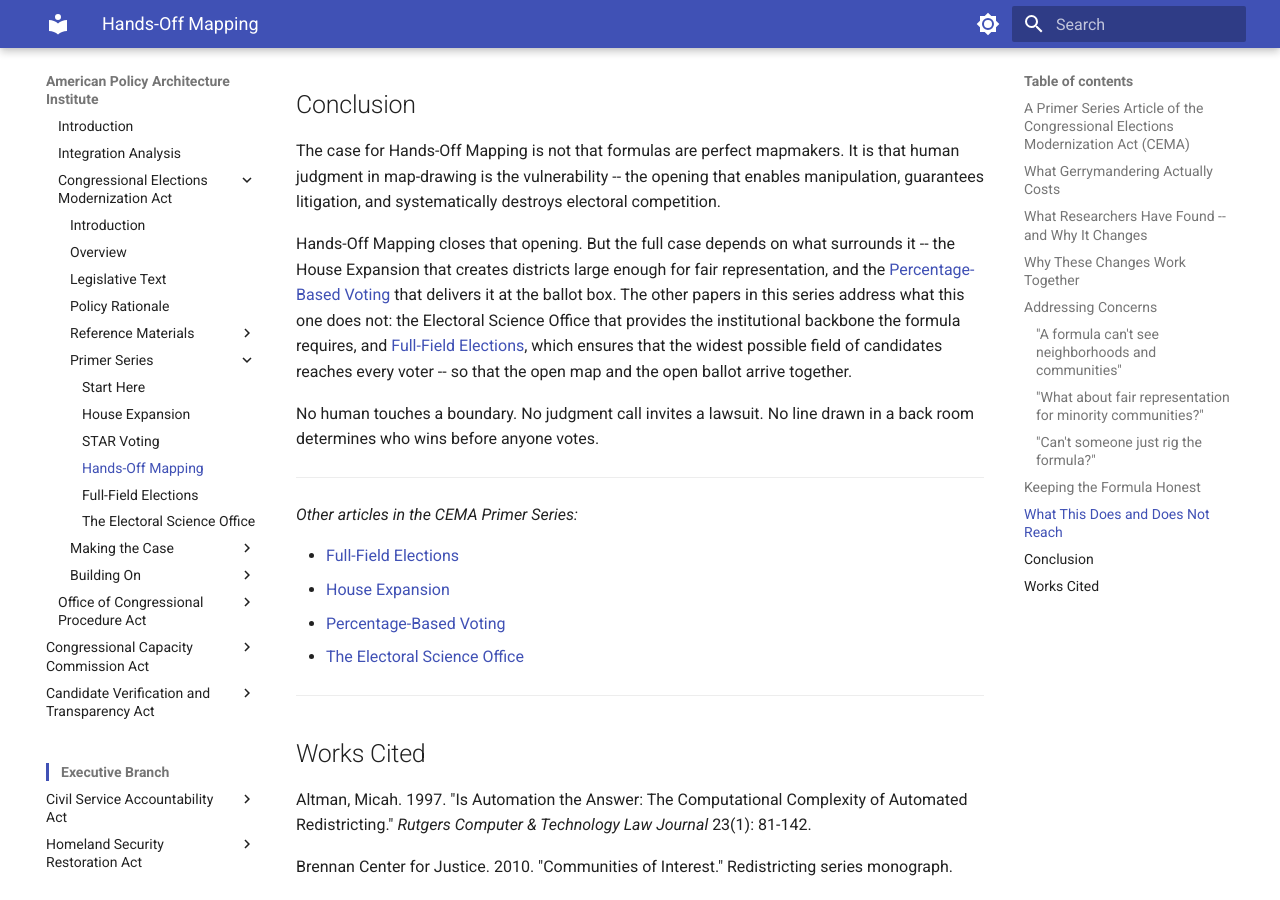
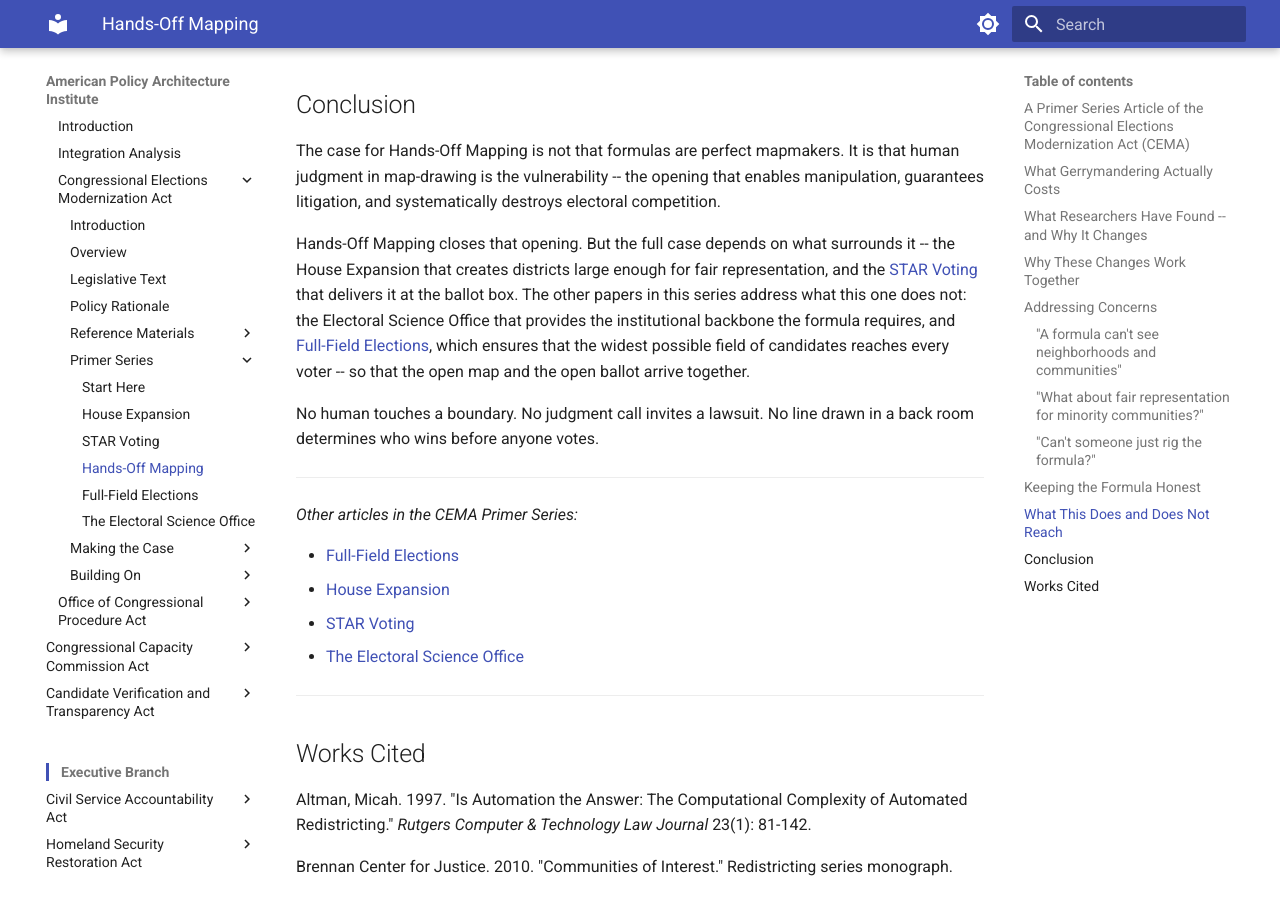
Before and after one commit to albertintech/apai, an MkDocs documentation site: the page built from docs/congress/cmf/cema/hands-off-mapping.md, in a window 1280 px wide and 900 px high, scrolled down 6525 px. Built offline with MkDocs 1.6.1 and Material for MkDocs 9.7.7, drawn with Linux system fonts in a browser that asks for light colours; some of the changed lines change nothing that is shown; some of the changed text lies outside the part shown.

Commit message:
Replace 'Percentage-Based Voting' with 'STAR Voting'
Updated references from 'Percentage-Based Voting' to 'STAR Voting' throughout the document, including in the conclusion and footer index. Adjusted revision history to reflect the new naming convention.

```diff
--- a/docs/congress/cmf/cema/hands-off-mapping.md
+++ b/docs/congress/cmf/cema/hands-off-mapping.md
@@ -50,7 +50,7 @@
 
 House Expansion matters because the current House has 435 members for roughly 330 million people -- a ratio frozen since 1929. The Act expands the House to approximately 720 seats. A larger House creates enough seats to build multi-seat districts with real depth -- five, six, or seven representatives per district instead of one. The more seats a district elects, the smaller the share of the vote a cohesive group needs to win one of them. At five seats, a group needs roughly twenty percent. At seven, roughly fourteen percent.
 
-[Percentage-based voting](/congress/cmf/cema/percentage-based-voting/) ensures that seats in those larger districts are allocated to match how people actually voted. A community making up twenty percent of a five-seat district elects roughly one representative -- not because a mapmaker drew them a favorable district, but because the voting math distributes seats in proportion to voter support. Competitive races are built in. Fair representation for every cohesive group follows from the arithmetic rather than depending on a mapmaker's good intentions. But someone still has to draw the district boundaries -- and under human-drawn maps, that step remains an opening for manipulation.
+[STAR Voting](/congress/cmf/cema/star-voting/) ensures that seats in those larger districts are allocated to match how people actually voted. A community making up twenty percent of a five-seat district elects roughly one representative -- not because a mapmaker drew them a favorable district, but because the voting math distributes seats in proportion to voter support. Competitive races are built in. Fair representation for every cohesive group follows from the arithmetic rather than depending on a mapmaker's good intentions. But someone still has to draw the district boundaries -- and under human-drawn maps, that step remains an opening for manipulation.
 
 Hands-Off Mapping closes that opening. The formula has no political preferences and no adjustable settings. It cannot be lobbied or negotiated with. And because percentage-based voting makes boundary placement irrelevant to representational outcomes, the formula's inability to see communities is not a flaw to work around -- it is what guarantees that no one can embed preferences into the process.
 
@@ -106,7 +106,7 @@
 
 The case for Hands-Off Mapping is not that formulas are perfect mapmakers. It is that human judgment in map-drawing is the vulnerability -- the opening that enables manipulation, guarantees litigation, and systematically destroys electoral competition.
 
-Hands-Off Mapping closes that opening. But the full case depends on what surrounds it -- the House Expansion that creates districts large enough for fair representation, and the [Percentage-Based Voting](/congress/cmf/cema/percentage-based-voting/) that delivers it at the ballot box. The other papers in this series address what this one does not: the Electoral Science Office that provides the institutional backbone the formula requires, and [Full-Field Elections](/congress/cmf/cema/full-field-elections/), which ensures that the widest possible field of candidates reaches every voter -- so that the open map and the open ballot arrive together.
+Hands-Off Mapping closes that opening. But the full case depends on what surrounds it -- the House Expansion that creates districts large enough for fair representation, and the [STAR Voting](/congress/cmf/cema/star-voting/) that delivers it at the ballot box. The other papers in this series address what this one does not: the Electoral Science Office that provides the institutional backbone the formula requires, and [Full-Field Elections](/congress/cmf/cema/full-field-elections/), which ensures that the widest possible field of candidates reaches every voter -- so that the open map and the open ballot arrive together.
 
 No human touches a boundary. No judgment call invites a lawsuit. No line drawn in a back room determines who wins before anyone votes.
 
@@ -116,7 +116,7 @@
 
 - [Full-Field Elections](/congress/cmf/cema/full-field-elections/)
 - [House Expansion](/congress/cmf/cema/house-expansion/)
-- [Percentage-Based Voting](/congress/cmf/cema/percentage-based-voting/)
+- [STAR Voting](/congress/cmf/cema/star-voting/)
 - [The Electoral Science Office](/congress/cmf/cema/the-electoral-science-office/)
 
 ---
@@ -149,29 +149,36 @@
 
 
 <!--
+Series Alignment: The Congressional Elections Modernization Act (Rev 6.2)
+
 ## Revision History
 
-**Revision 6.2c** (Current)
+**Revision 1.0** (Current)
+- Series baseline established under the new CEMA Primer Series filename convention: `CEMA-primer-[series]-[rev]-[title]-[letter].md`. File renamed from `CEMA-6-2-primer-hands-off-mapping-c.md` to `CEMA-primer-1-0-hands-off-mapping.md`; the legislative-source tag is removed from the filename and now carried by the Series Alignment line above. Doc-level letter dropped as part of a series-wide alignment sweep
+- STAR Voting title cascade applied: the in-text cross-reference (originally lowercase "Percentage-based voting" link label), the conclusion cross-reference, and the footer primer index entry changed to "STAR Voting," and the affected URL paths from `/congress/cmf/cema/percentage-based-voting/` to `/congress/cmf/cema/star-voting/`. Lowercase "percentage-based voting" concept usage in running prose left intact per the originating work order
+- Prior revision history renumbered into the pre-1.0 (0.x) band; entry prose preserved verbatim
+
+**Revision 0.9**
 - Conformed the header to CEMA Primer Series Template Revision 1.3: replaced the `## CEMA Primer Series` subtitle with the DPS relational subtitle `## A Primer Series Article of the Congressional Elections Modernization Act (CEMA)`; removed the series framing block and the top navigation table. Header now runs title -> relational subtitle -> byline -> rule -> body
 - Added the footer primer index per Template Section 2.5: plain bulleted, hyperlinked (empty placeholders), alphabetical by literal first word, self omitted; placed after Works Cited, before the closing rule that precedes the revision-history comment block
 - Letter bump (6-2b -> 6-2c) per DPS 1.1 rule 2: substantive internal revision at the 6.2 alignment baseline; series number unchanged, prior 6.2b entry demoted
 - Header/footer only; no body content edited
 
-**Revision 6.2b**
+**Revision 0.8**
 - Softened the litigation-cost statement: removed the per-state dollar figures (NC $5.6M, WI ~$3.5M, PA ~$3M), which mixed 2010-cycle and 2020-cycle figures under a single "2020 cycle" frame, and replaced them with a general statement that states spend millions per cycle drawing and defending maps; retained the 225-lawsuits/30-states figure (supported by Levitt and Brennan Center 2025)
 - Reworded the toss-up timing from "In early 2026" to "Heading into 2026" to match what the rating source supports; retained "about eighteen... roughly 4 percent of the chamber"
 - Added two Works Cited entries: Cook Political Report ("2026 House Race Ratings") supporting the toss-up figure, and *Louisiana v. Callais*, 608 U.S. ___ (2026) supporting the narrowed-vote-dilution-protection claim; the *Callais* body sentence names no case in-prose and was left unchanged
 - Gerrymander etymology left unsourced (established fact)
 - Letter bump (6-2a -> 6-2b) per DPS 1.1 rule 2: substantive internal revision at the 6.2 alignment baseline; series number unchanged, prior 6.2a entry demoted
 
-**Revision 6.2a**
+**Revision 0.7**
 - Added a Works Cited section (10 entries) reconciled to the claims the condensed primer actually makes, placed after the Conclusion and before the Revision History per DPS 1.8 and CEMA Primer Series Template Section 2.3
 - Carried over only the long-form original's sources whose supported claims survive in the primer: the 225-lawsuits/30-states litigation figure (Levitt; Brennan Center 2025); the 52-years competitive-district claim (Brennan Center 2022); automated-mapping feasibility (Levin and Friedler 2019); the computational-complexity ceiling (Altman 1997; Najt, DeFord, and Solomon 2019); the community-of-interest definitional problem (Levitt; Brennan Center 2010; Makse 2012; Chen et al. 2022); and the formula-tunability concern (Levin 2023)
 - Entries alphabetized by surname, DPS 1.8 modified Chicago Author-Date format, copied verbatim from the long-form original's Works Cited
 - Letter bump (6-2 -> 6-2a) per DPS 1.1 rule 2: substantive internal revision on a supporting document already aligned at the 6.2 baseline; series number unchanged, prior 6.2 entry demoted
 - Works-Cited-only revision; no primer body content edited
 
-**Revision 6.2**
+**Revision 0.6**
 - Aligned to CEMA legislative text Revision 6.2; established primer production filename `CEMA-6-2-primer-hands-off-mapping.md`
 - Brought header, series framing block, footer, and revision-history format into compliance with APAI DPS 3.8 and CEMA Primer Series Template
 - Series description aligned to canonical Series Template wording ("draws congressional district lines without human intervention"; "any one component")
@@ -180,7 +187,7 @@
 - Content: removed unintroduced "independent commission" referent from the formula-replacement bar; rerouted through the Electoral Science Office
 - Converted non-ASCII arrow glyphs in prior revision entries to ASCII-safe form per DPS 1.5
 
-**Revision 2.0**
+**Revision 0.5**
 - Item 1: "over another" -> "over others" in Gerrymandering aside
 - Item 2: Removed self-referential "this paper" framing throughout; CEMA/the Act as agent
 - Item 3: "the old winner-take-all system" -> "a winner-take-all system"
@@ -198,7 +205,7 @@
 - Item 16: Reworked Full-Field Elections closing sentence around competition and choice
 - Item 17: Replaced rulebook closing line with direct three-sentence close
 
-**Revision 1.0**
+**Revision 0.4**
 - Condensed from prior long-form draft to target ~2,500 words per APAI Primer Style Guide Section 1.4
 -->
 
```
